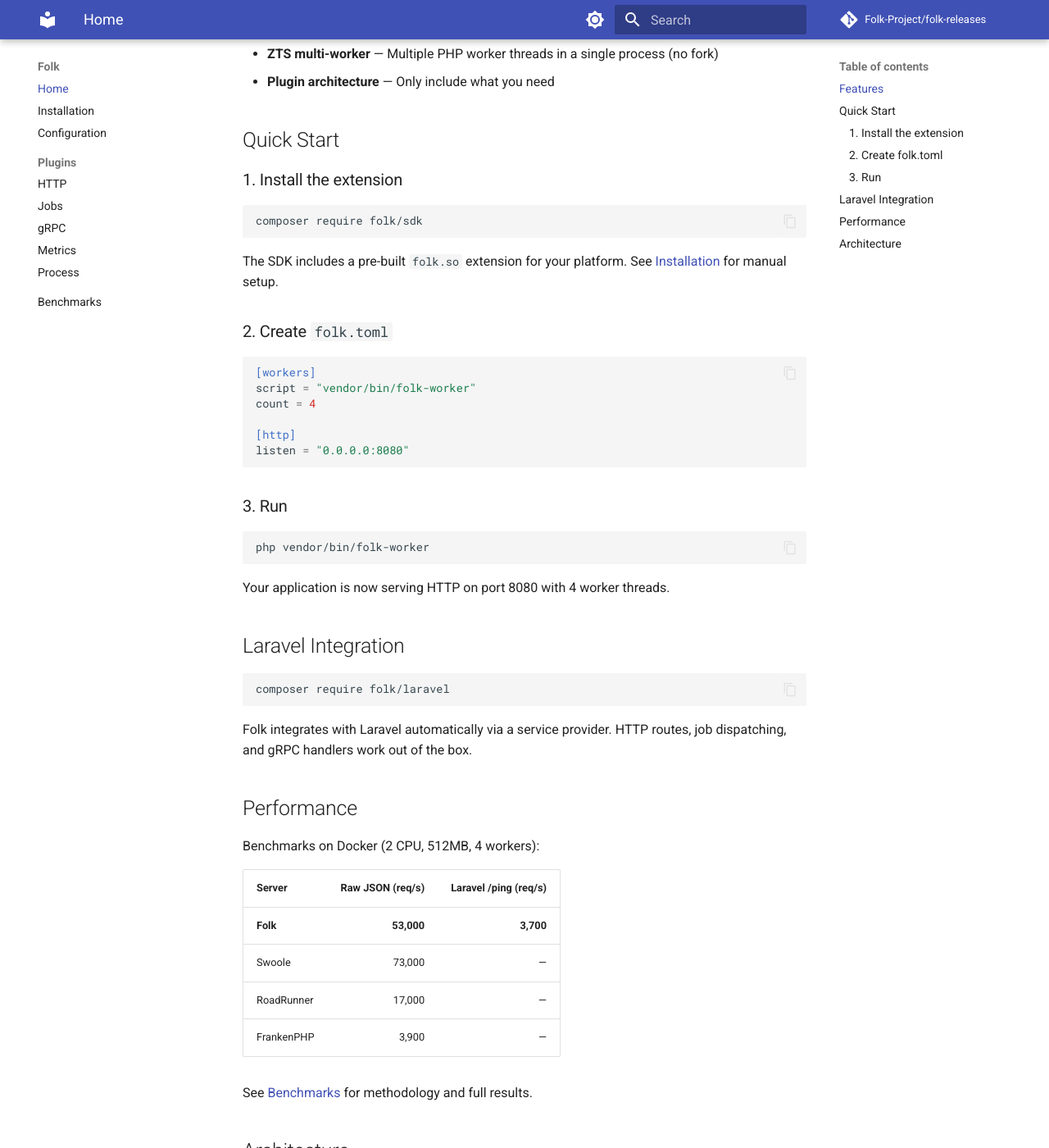
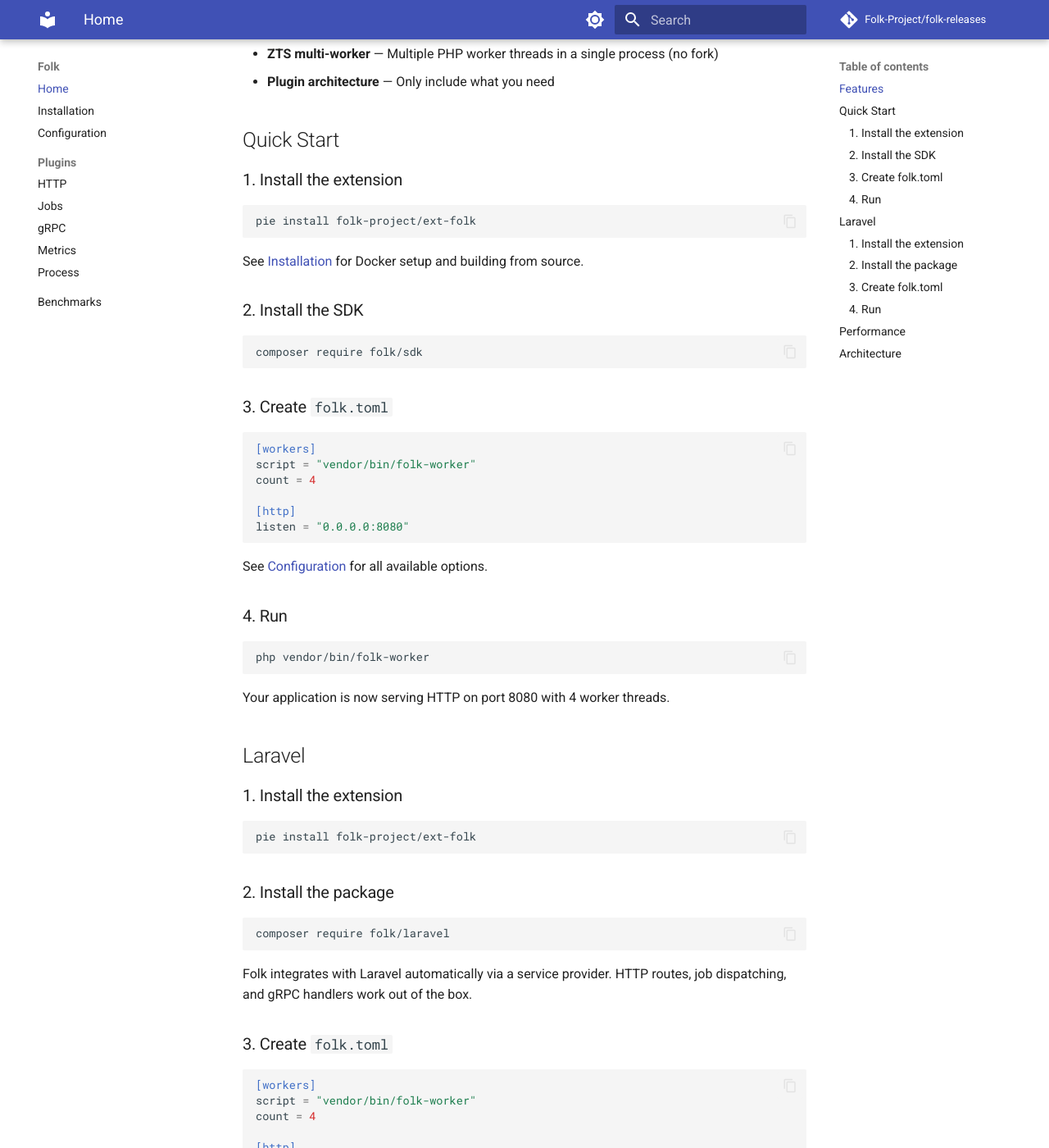
Before and after one commit to Folk-Project/folk-releases, an MkDocs documentation site: the page built from docs/index.md, in a window 1280 px wide and 1400 px high, scrolled down 478 px. Shown: the whole window at 82% size. Built offline with MkDocs 1.6.1 and Material for MkDocs 9.7.7, drawn with Linux system fonts in a browser that asks for light colours; comment, search, counter and statistics services are not loaded; some of the changed text lies outside the part shown.

Commit message:
Update docs: fix quick start order, add Laravel section, remove reproducing
- Quick start: PIE install first, then SDK, then config, then run
- Laravel: separate 4-step guide with same structure
- Config examples link to Configuration page
- Remove Reproducing section from benchmarks (repos not public yet)

Co-Authored-By: Claude Opus 4.6 (1M context) <noreply@anthropic.com>

````diff
--- a/docs/index.md
+++ b/docs/index.md
@@ -19,12 +19,18 @@ Folk replaces nginx + php-fpm with a single binary that handles HTTP, gRPC, back
 ### 1. Install the extension
 
 ```bash
+pie install folk-project/ext-folk
+```
+
+See [Installation](installation.md) for Docker setup and building from source.
+
+### 2. Install the SDK
+
+```bash
 composer require folk/sdk
 ```
 
-The SDK includes a pre-built `folk.so` extension for your platform. See [Installation](installation.md) for manual setup.
-
-### 2. Create `folk.toml`
+### 3. Create `folk.toml`
 
 ```toml
 [workers]
@@ -35,7 +41,9 @@ count = 4
 listen = "0.0.0.0:8080"
 ```
 
-### 3. Run
+See [Configuration](configuration.md) for all available options.
+
+### 4. Run
 
 ```bash
 php vendor/bin/folk-worker
@@ -43,13 +51,40 @@ php vendor/bin/folk-worker
 
 Your application is now serving HTTP on port 8080 with 4 worker threads.
 
-## Laravel Integration
+## Laravel
+
+### 1. Install the extension
+
+```bash
+pie install folk-project/ext-folk
+```
+
+### 2. Install the package
 
 ```bash
 composer require folk/laravel
 ```
 
 Folk integrates with Laravel automatically via a service provider. HTTP routes, job dispatching, and gRPC handlers work out of the box.
+
+### 3. Create `folk.toml`
+
+```toml
+[workers]
+script = "vendor/bin/folk-worker"
+count = 4
+
+[http]
+listen = "0.0.0.0:8080"
+```
+
+See [Configuration](configuration.md) for all available options.
+
+### 4. Run
+
+```bash
+php vendor/bin/folk-worker
+```
 
 ## Performance
 
````
Also changed, not shown: docs/benchmarks.md (+0 -4 lines).
